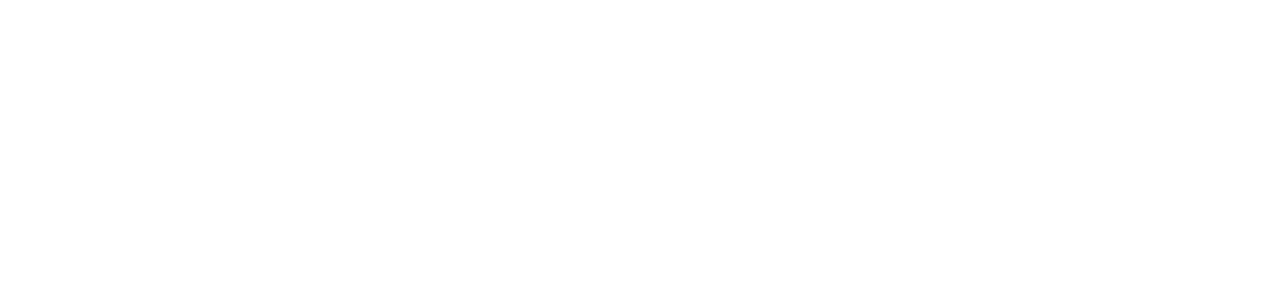
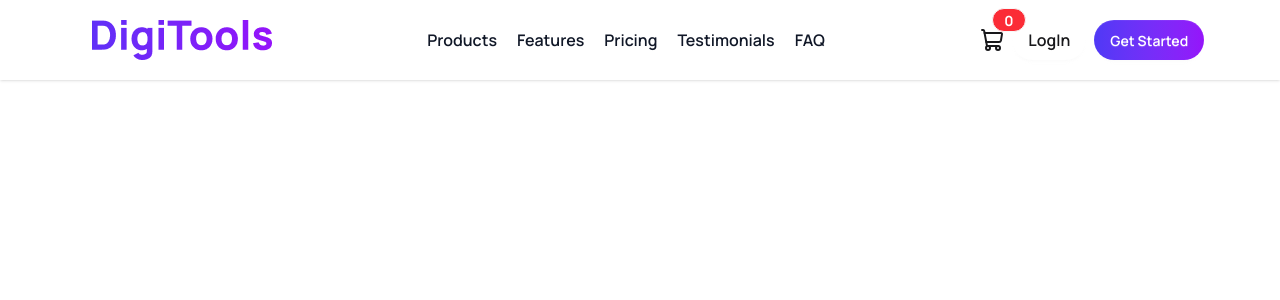
Before and after one commit to krisnokumarghosh/A06-DigiTools-Platform, a React (Vite) app: page / in a window 1280 px wide. Shown: the top 300 px of the page. Built offline with nearby package versions, Linux system fonts and the light colour scheme.

Commit message:
added navbar

```diff
--- a/package.json
+++ b/package.json
@@ -11,8 +11,10 @@
   },
   "dependencies": {
     "@tailwindcss/vite": "^4.2.2",
+    "lucide-react": "^1.7.0",
     "react": "^19.2.4",
     "react-dom": "^19.2.4",
+    "react-icons": "^5.6.0",
     "tailwindcss": "^4.2.2"
   },
   "devDependencies": {
--- a/src/App.jsx
+++ b/src/App.jsx
@@ -1,11 +1,12 @@
 
 import './App.css'
+import Navbar from './components/Navbar/Navbar'
 
 function App() {
 
   return (
     <>
-
+      <Navbar></Navbar>
     </>
   )
 }
--- /dev/null
+++ b/src/components/Navbar/Navbar.jsx
@@ -0,0 +1,57 @@
+import React from "react";
+import logo from "../../assets/DigiTools.png"
+import { Menu, ShoppingCart } from "lucide-react";
+
+
+const Navbar = () => {
+  return (
+    <div>
+
+    <div className=" flex justify-around  py-5 bg-[#FFFFFF] shadow-sm">
+      <div className="flex  md:gap-4 items-center ">
+        <div className="dropdown">
+          <div tabIndex={0} role="button" className="btn
+          bg-white border-0  lg:hidden">
+           <Menu></Menu>
+          </div>
+          <ul
+            tabIndex="-1"
+            className="menu menu-sm dropdown-content bg-base-100 rounded-box cursor-pointer z-1 mt-3 w-52 p-2 shadow space-y-4 font-bold"
+          >
+           <li>Products</li>
+          <li>Features</li>
+          <li>Pricing</li>
+          <li>Testimonials</li>
+          <li>FAQ</li>
+          <li>LogIn</li>
+          <li className="btn">Cart : 0</li>
+          </ul>
+        </div>
+        <img className="h-7 md:h-10" src={logo} alt="" />
+      </div>
+      <div className=" hidden lg:flex">
+        <ul className="menu menu-horizontal gap-5 cursor-pointer px-1 font-semibold text-[16px] text-[#101727]">
+          <li>Products</li>
+          <li>Features</li>
+          <li>Pricing</li>
+          <li>Testimonials</li>
+          <li>FAQ</li>
+        </ul>
+      </div>
+      <div className=" flex items-center gap-2">
+        <div className="relative hidden md:flex">
+            <ShoppingCart className=""></ShoppingCart>
+            <span className="badge absolute -top-5 left-3 bg-red-500 text-white font-bold rounded-full">0</span>
+        </div>
+        <button className="btn border-0 rounded-full hidden md:flex bg-white font-semibold text-[16px] px-4">LogIn</button>
+        <a className="btn  border-0
+        rounded-full text-white
+        bg-linear-to-r from-[#4F39F6] to-[#9514FA]">Get Started</a>
+      </div>
+    </div>
+
+    </div>
+  );
+};
+
+export default Navbar;
--- a/src/index.css
+++ b/src/index.css
@@ -1,2 +1,8 @@
+@import url('https://fonts.googleapis.com/css2?family=Manrope:wght@200..800&display=swap');
+
 @import "tailwindcss";
 @plugin "daisyui";
+
+*{
+    font-family: "Manrope", sans-serif;
+}
```
Also changed, not shown: src/assets/DigiTools.png (added), 1 other file (tests, documents, lock files or other folders).
